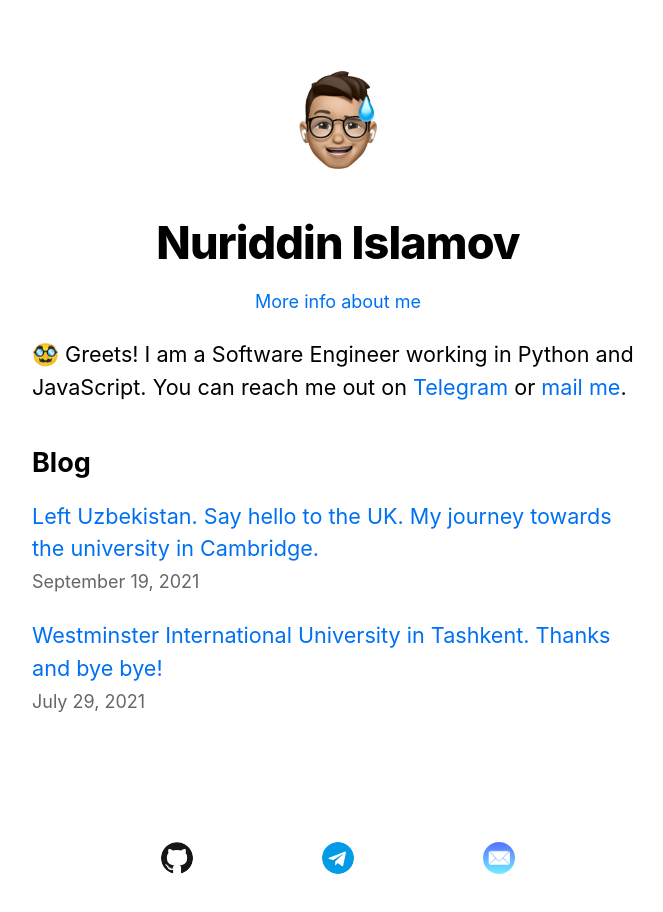
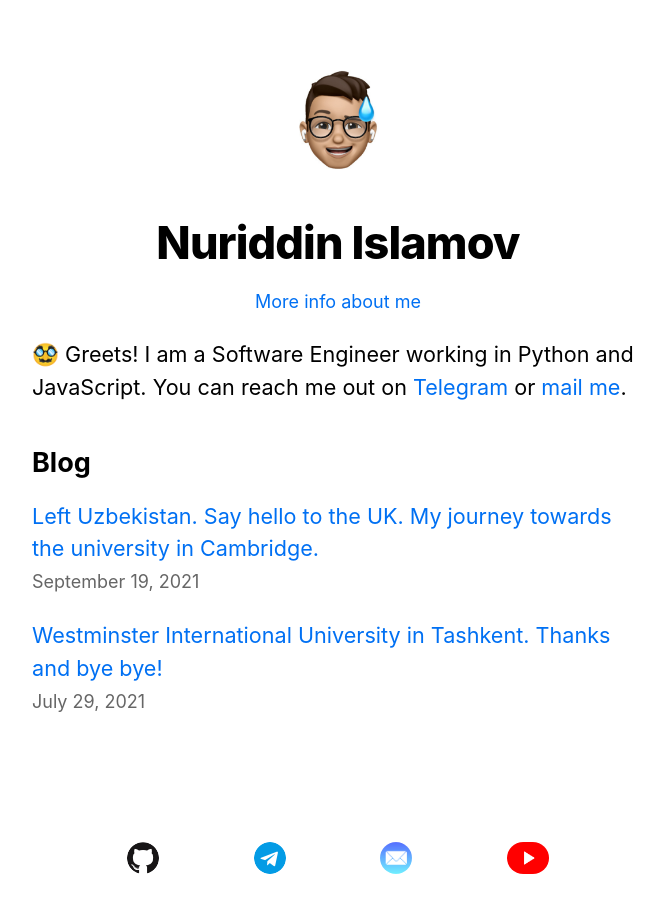
Before and after one commit to noonosh/blog.nuriddinislamov.com, a Next.js app: page / in a window 1280 px wide. Shown: the top 912 px of the page, without its empty margins (302-965 px from the left). Built offline with nearby package versions, Linux system fonts and the light colour scheme.

Commit message:
Add YouTube link

```diff
--- a/pages/index.js
+++ b/pages/index.js
@@ -95,6 +95,22 @@ export default function Home({ allPostsData }) {
 							</a>
 						</Link>
 					</div>
+					<div>
+						<Link
+							href='https://www.youtube.com/channel/UC4gUvlGVjBo65XdfTnqD_cg'
+							target='_blank'>
+							<a>
+								<Image
+									priority
+									src='/images/youtube.png'
+									className={utilStyles.borderCircle}
+									height={32}
+									width={42}
+									alt='YouTube logo'
+								/>
+							</a>
+						</Link>
+					</div>
 				</div>
 			</footer>
 		</Layout>
```
Also changed, not shown: public/images/youtube.png (added).
